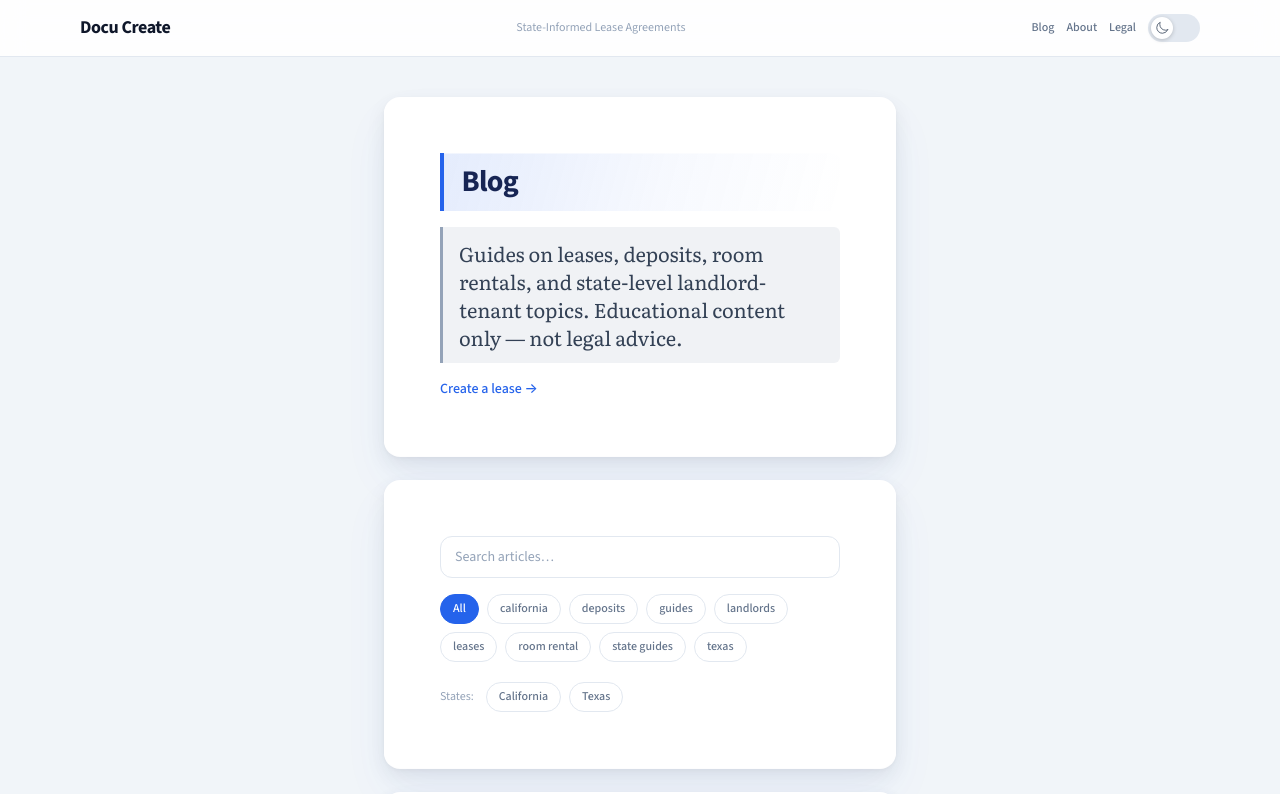
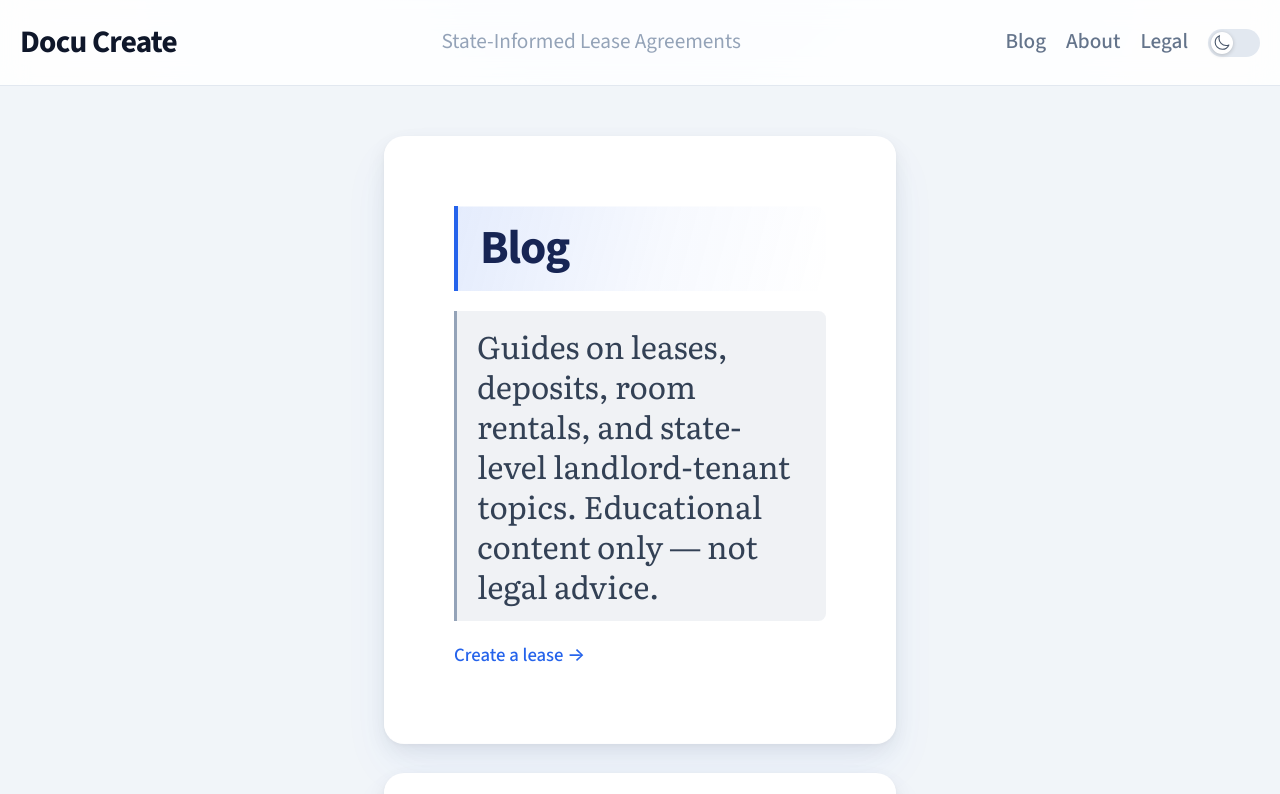
Before and after one commit to ericbowser/DocuCreate, a React (Vite) app: page /blog in a window 1280 px wide. Shown: the top 794 px of the page. Built offline with nearby package versions, Linux system fonts and the light colour scheme; no server answers; what @react-pdf/renderer would draw is missing.

Commit message:
style updates

```diff
--- a/src/components/BlogCard.jsx
+++ b/src/components/BlogCard.jsx
@@ -19,7 +19,7 @@ export default function BlogCard({ post }) {
           {post.title}
         </Link>
       </h2>
-      <p className="blog-subtitle text-base sm:text-lg mb-3">{post.excerpt}</p>
+      <p className="blog-subtitle mb-3">{post.excerpt}</p>
       <div className="flex flex-wrap items-center gap-x-3 gap-y-1 text-sm text-subtle">
         <time dateTime={post.publishedAt}>{formatPostDate(post.publishedAt)}</time>
         <span aria-hidden="true">·</span>
--- a/src/components/Footer.jsx
+++ b/src/components/Footer.jsx
@@ -6,7 +6,7 @@ export default function Footer() {
 
   return (
     <footer className="app-footer">
-      <div className="max-w-6xl mx-auto px-4 py-2.5 text-xs text-subtle flex flex-col gap-0.5 sm:flex-row sm:items-center sm:justify-between sm:gap-4">
+      <div className="max-w-6xl mx-auto px-4 py-4 text-base text-subtle flex flex-col gap-1 sm:flex-row sm:items-center sm:justify-between sm:gap-4">
         <span>
           <span className="font-medium text-heading">{COMPANY_NAME}</span>
           {' · '}{APP_NAME} ·{' '}
--- a/src/components/Navbar.jsx
+++ b/src/components/Navbar.jsx
@@ -5,34 +5,34 @@ import { APP_NAME, TAGLINE } from '../config/brand'
 export default function Navbar() {
   return (
     <header className="app-navbar">
-      <div className="max-w-6xl mx-auto px-4 h-14 flex items-center justify-between gap-4">
+      <div className="max-w-6xl mx-auto px-4 min-h-[4.25rem] py-2 flex items-center justify-between gap-4">
         <Link to="/" className="group min-w-0">
-          <span className="block text-lg font-bold text-heading tracking-tight group-hover:text-accent dark:group-hover:text-ember-300 transition-colors">
+          <span className="block text-2xl font-bold text-heading tracking-tight group-hover:text-accent dark:group-hover:text-ember-300 transition-colors">
             {APP_NAME}
           </span>
-          <span className="block text-xs text-muted truncate sm:sr-only">
+          <span className="block text-base text-muted truncate sm:sr-only">
             {TAGLINE}
           </span>
         </Link>
-        <p className="hidden sm:block text-xs text-subtle flex-1 text-center truncate px-4">
+        <p className="hidden sm:block text-base text-subtle flex-1 text-center truncate px-4">
           {TAGLINE}
         </p>
-        <div className="flex items-center gap-3 shrink-0">
+        <div className="flex items-center gap-4 shrink-0">
           <Link
             to="/blog"
-            className="text-xs font-medium text-muted hover:text-heading dark:hover:text-white transition-colors"
+            className="text-base font-medium text-muted hover:text-heading dark:hover:text-white transition-colors"
           >
             Blog
           </Link>
           <Link
             to="/about"
-            className="text-xs font-medium text-muted hover:text-heading dark:hover:text-white transition-colors"
+            className="text-base font-medium text-muted hover:text-heading dark:hover:text-white transition-colors"
           >
             About
           </Link>
           <Link
             to="/legal"
-            className="text-xs font-medium text-muted hover:text-heading dark:hover:text-white transition-colors"
+            className="text-base font-medium text-muted hover:text-heading dark:hover:text-white transition-colors"
           >
             Legal
           </Link>
--- a/src/index.css
+++ b/src/index.css
@@ -3,31 +3,39 @@
 @tailwind utilities;
 
 /* ─────────────────────────────────────────────────────────────
-   BASE — typography & Ember Night background
+   BASE — typography & page background
    ───────────────────────────────────────────────────────────── */
 @layer base {
   html {
-    background: #eef1f6;
+    font-size: 18px;
+    background: radial-gradient(
+      ellipse 100% 75% at 50% 0%,
+      #dbeafe 0%,
+      #eef1f6 42%,
+      #e2e8f0 100%
+    );
+    background-attachment: fixed;
     min-height: 100vh;
   }
 
+  @media (min-width: 640px) {
+    html {
+      font-size: 20px;
+    }
+  }
+
   body {
-    @apply font-sans text-ink antialiased;
+    @apply font-sans text-base leading-relaxed text-ink antialiased;
     background: transparent;
     min-height: 100vh;
   }
 
   html.dark {
     color-scheme: dark;
-    background: radial-gradient(
-      ellipse 120% 100% at 50% 50%,
-      #93c5fd 0%,
-      #60a5fa 10%,
-      #3b82f6 22%,
-      #1e3a8a 42%,
-      #0a0f1a 68%,
-      #000000 100%
-    );
+    background:
+      radial-gradient(ellipse 70% 55% at 50% 38%, rgba(37, 99, 235, 0.26) 0%, rgba(37, 99, 235, 0.07) 38%, transparent 72%),
+      radial-gradient(ellipse 85% 65% at 50% 100%, rgba(30, 58, 138, 0.32) 0%, transparent 58%),
+      radial-gradient(ellipse 120% 100% at 50% 50%, #261c20 0%, #1c1418 36%, #0d0e1f 70%, #08090f 100%);
     background-attachment: fixed;
     min-height: 100vh;
   }
@@ -164,7 +172,7 @@
   }
 
   .input-field {
-    @apply w-full rounded-xl px-3.5 py-2.5 text-sm
+    @apply w-full rounded-xl px-3.5 py-2.5 text-base
       border focus:outline-none focus:ring-2 focus:ring-ember-600 transition-all
       bg-white dark:bg-surface-input
       text-ink dark:text-white
@@ -177,13 +185,13 @@
   }
 
   .btn-secondary {
-    @apply px-4 py-2 border card-border rounded-lg text-sm transition-colors
+    @apply px-4 py-2.5 border card-border rounded-lg text-base transition-colors
       text-ink-secondary dark:text-white
       hover:bg-slate-200/70;
   }
 
   .btn-primary {
-    @apply px-4 py-2 bg-accent hover:bg-accent-hover text-white rounded-lg text-sm font-medium transition-colors;
+    @apply px-4 py-2.5 bg-accent hover:bg-accent-hover text-white rounded-lg text-base font-medium transition-colors;
   }
 
   .info-panel {
@@ -202,12 +210,12 @@
 
   .alert-error {
     @apply px-4 py-3 bg-red-50 dark:bg-red-950/50 border border-red-300 dark:border-red-700
-      rounded-xl text-sm text-red-800 dark:text-white;
+      rounded-xl text-base text-red-800 dark:text-white;
   }
 
   .alert-success {
     @apply px-4 py-3 bg-green-50 dark:bg-green-950/50 border border-green-300 dark:border-green-600
-      rounded-xl text-sm text-green-800 dark:text-white;
+      rounded-xl text-base text-green-800 dark:text-white;
   }
 
   /* ── Preview page toolbar ── */
@@ -230,7 +238,7 @@
   }
 
   .lease-nav-label {
-    @apply text-xs font-bold uppercase tracking-widest mb-3
+    @apply text-sm font-bold uppercase tracking-widest mb-3
       text-ink-muted dark:text-white/70;
   }
 
@@ -239,7 +247,7 @@
   }
 
   .lease-nav-pill {
-    @apply text-left text-xs font-medium px-3 py-2 rounded-lg transition-colors
+    @apply text-left text-sm font-medium px-3 py-2 rounded-lg transition-colors
       text-ink-secondary dark:text-white/80
       hover:bg-slate-100;
   }
@@ -752,7 +760,7 @@
 }
 
 .blog-badge {
-  @apply inline-block text-xs font-medium px-2.5 py-0.5 rounded-full
+  @apply inline-block text-sm font-medium px-2.5 py-0.5 rounded-full
     bg-slate-100 text-ink-secondary dark:bg-white/10 dark:text-white/90;
 }
 
@@ -761,7 +769,7 @@
 }
 
 .blog-filter-chip {
-  @apply text-xs font-medium px-3 py-1.5 rounded-full border card-border
+  @apply text-sm font-medium px-3 py-1.5 rounded-full border card-border
     text-muted hover:text-heading transition-colors;
 }
 
@@ -773,22 +781,22 @@
 .blog-prose {
   @apply text-body space-y-6 w-full;
   font-family: "Literata", Georgia, Cambria, "Times New Roman", serif;
-  font-size: 1.25rem;
-  line-height: 1.8;
+  font-size: 1.4375rem;
+  line-height: 1.9;
   letter-spacing: 0.01em;
   font-optical-sizing: auto;
 }
 
 @media (min-width: 640px) {
   .blog-prose {
-    font-size: 1.375rem;
-    line-height: 1.85;
+    font-size: 1.5625rem;
+    line-height: 1.95;
   }
 }
 
 @media (min-width: 640px) {
   .blog-prose h2 {
-    font-size: 1.75rem;
+    font-size: 1.875rem;
   }
 }
 
@@ -815,21 +823,21 @@
 
 .blog-prose .text-sm,
 .blog-prose p.text-muted {
-  font-size: 1.125rem;
-  line-height: 1.75;
+  font-size: 1.25rem;
+  line-height: 1.8;
 }
 
 @media (min-width: 640px) {
   .blog-prose .text-sm,
   .blog-prose p.text-muted {
-    font-size: 1.25rem;
+    font-size: 1.375rem;
   }
 }
 
 .blog-cta {
   @apply info-panel font-sans;
-  font-size: 1.0625rem;
-  line-height: 1.6;
+  font-size: 1.125rem;
+  line-height: 1.65;
 }
 
 .blog-layout {
@@ -871,21 +879,21 @@
 }
 
 .blog-title--hero {
-  @apply text-3xl sm:text-4xl leading-tight;
+  @apply text-4xl sm:text-5xl leading-tight;
 }
 
 .blog-title--page {
-  @apply text-3xl leading-tight;
+  @apply text-4xl leading-tight;
 }
 
 .blog-title--card {
-  @apply text-xl leading-snug mb-3;
+  @apply text-2xl leading-snug mb-3;
 }
 
 /* Blog subtitles / excerpts — softer panel, distinct color */
 .blog-subtitle,
 .blog-excerpt {
-  @apply font-blog text-lg sm:text-xl leading-relaxed;
+  @apply font-blog text-xl sm:text-2xl leading-relaxed;
   color: #334155;
   background: rgba(148, 163, 184, 0.14);
   border-left: 3px solid #94a3b8;
@@ -911,7 +919,7 @@
 /* In-article section headings match title treatment */
 .blog-prose h2 {
   @apply font-sans text-blue-950 dark:text-blue-50 font-semibold mt-10 mb-4;
-  font-size: 1.5rem;
+  font-size: 1.625rem;
   line-height: 1.35;
   letter-spacing: -0.01em;
   background: linear-gradient(105deg, rgba(37, 99, 235, 0.1) 0%, rgba(37, 99, 235, 0.03) 60%, transparent 100%);
--- a/src/pages/Home.jsx
+++ b/src/pages/Home.jsx
@@ -5,7 +5,7 @@ export default function Home() {
   return (
     <div className="page-shell">
       <div className="max-w-2xl mx-auto">
-        <p className="text-muted text-sm mb-3">
+        <p className="text-muted text-base mb-3">
           Room rentals · Apartments · Houses · Condos · Commercial — built in minutes.
         </p>
         <LegalNotice className="mb-6" />
--- a/tailwind.config.js
+++ b/tailwind.config.js
@@ -13,8 +13,17 @@ export default {
         blog: ['"Literata"', 'Georgia', 'Cambria', 'Times New Roman', 'serif'],
       },
       fontSize: {
-        'blog-body': ['1.125rem', { lineHeight: '1.8', letterSpacing: '0.01em' }],
-        'blog-body-lg': ['1.1875rem', { lineHeight: '1.8', letterSpacing: '0.01em' }],
+        xs: ['0.8125rem', { lineHeight: '1.25rem' }],
+        sm: ['0.9375rem', { lineHeight: '1.5rem' }],
+        base: ['1.0625rem', { lineHeight: '1.625rem' }],
+        lg: ['1.1875rem', { lineHeight: '1.75rem' }],
+        xl: ['1.3125rem', { lineHeight: '1.875rem' }],
+        '2xl': ['1.5625rem', { lineHeight: '2rem' }],
+        '3xl': ['1.9375rem', { lineHeight: '2.25rem' }],
+        '4xl': ['2.375rem', { lineHeight: '2.5rem' }],
+        '5xl': ['3.125rem', { lineHeight: '1.15' }],
+        'blog-body': ['1.1875rem', { lineHeight: '1.85', letterSpacing: '0.01em' }],
+        'blog-body-lg': ['1.25rem', { lineHeight: '1.85', letterSpacing: '0.01em' }],
       },
       colors: {
         ember: {
@@ -55,10 +64,10 @@ export default {
         },
       },
       backgroundImage: {
-        'ember-night': `
-          radial-gradient(ellipse at 15% 0%, #350c0c 0%, #1f0606 22%, transparent 60%),
-          radial-gradient(ellipse at 85% 100%, #1a0404 0%, transparent 50%),
-          linear-gradient(160deg, #1f0707 0%, #0d0404 35%, #060404 65%, #010101 100%)
+        'docu-night': `
+          radial-gradient(ellipse 70% 55% at 50% 38%, rgba(37, 99, 235, 0.26) 0%, rgba(37, 99, 235, 0.07) 38%, transparent 72%),
+          radial-gradient(ellipse 85% 65% at 50% 100%, rgba(30, 58, 138, 0.32) 0%, transparent 58%),
+          radial-gradient(ellipse 120% 100% at 50% 50%, #261c20 0%, #1c1418 36%, #0d0e1f 70%, #08090f 100%)
         `,
       },
     },
```
